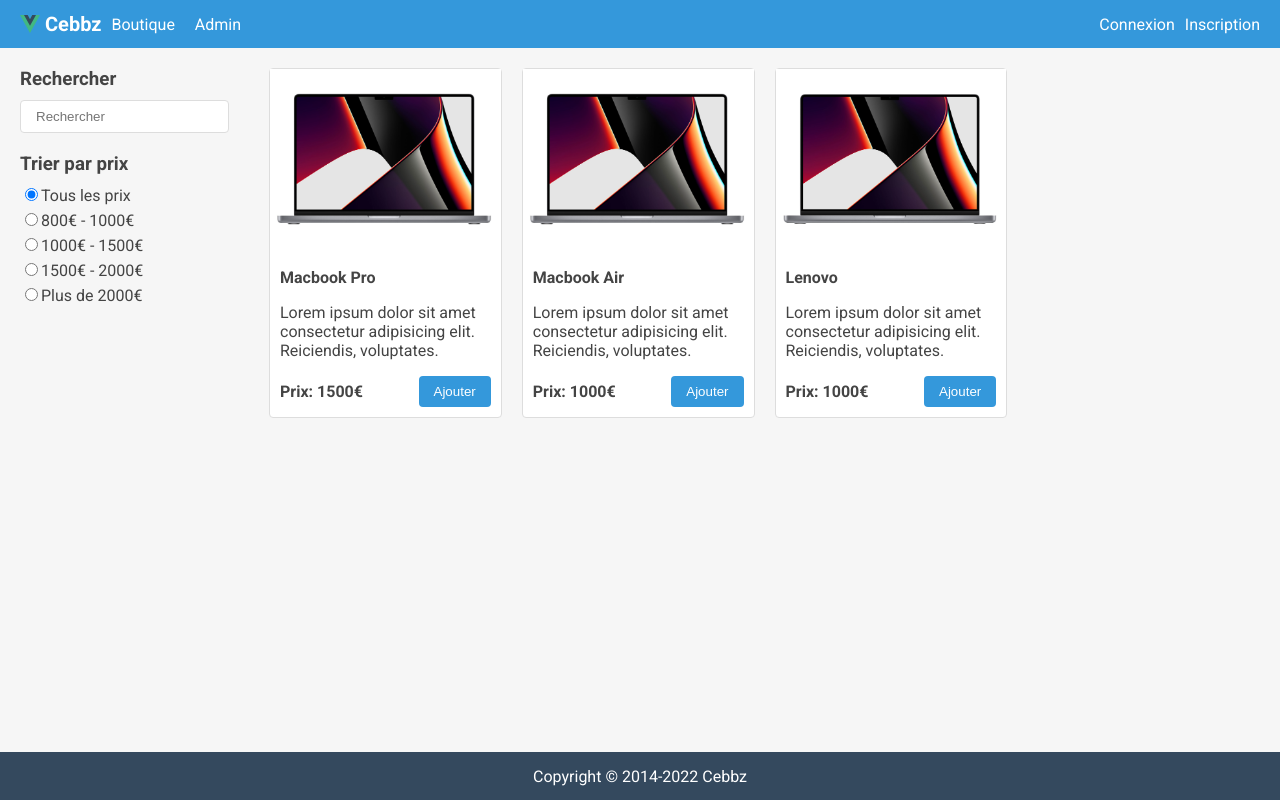
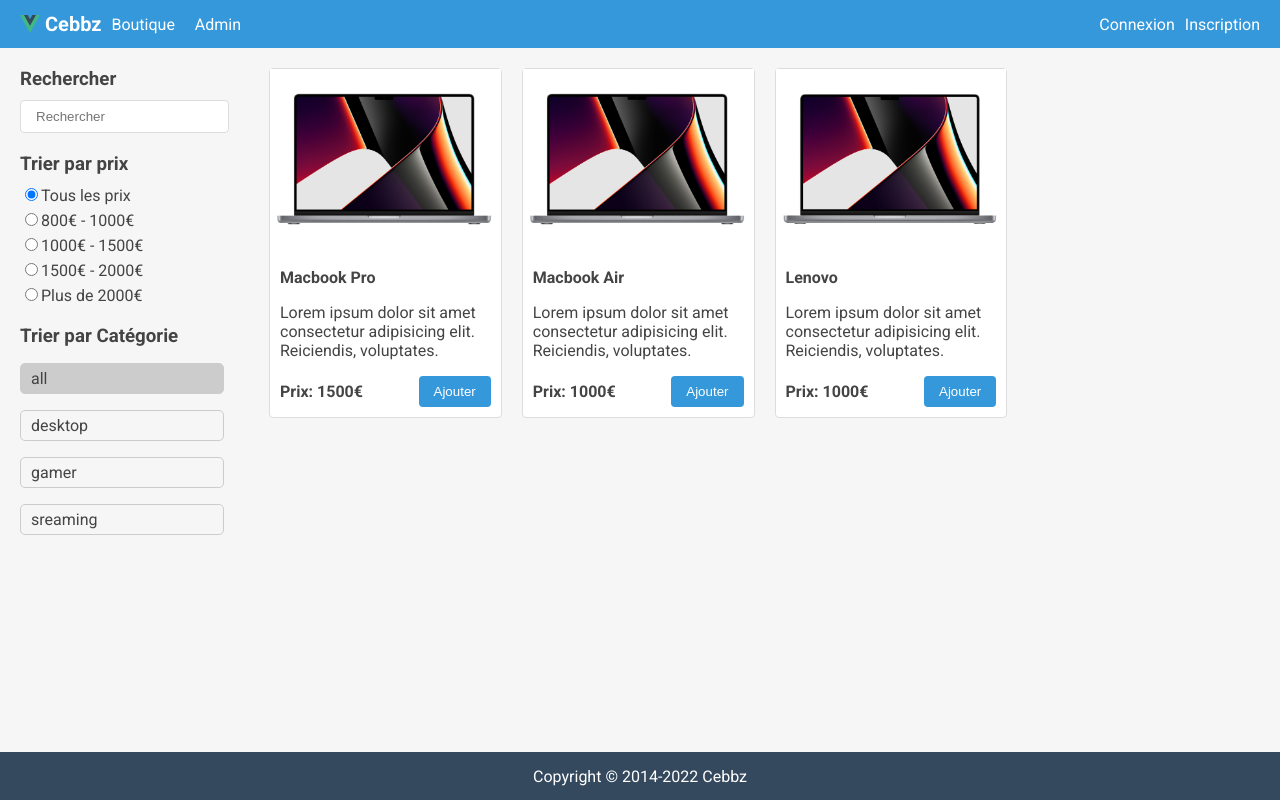
Before and after one commit to cebbz/boutique-front, a Vue app: page / in a window 1280 px wide. Built offline with nearby package versions, Linux system fonts and the light colour scheme; a web font is replaced by a local one.

Commit message:
Filter products by category

```diff
--- a/src/components/Shop/ShopFilters.vue
+++ b/src/components/Shop/ShopFilters.vue
@@ -1,5 +1,5 @@
 <script setup lang="ts">
-import type { FiltersInterface, FilterUpdate } from '@/interfaces';
+import type { Category, FiltersInterface, FilterUpdate } from '@/interfaces';
 
 defineProps<{
     filters: FiltersInterface;
@@ -14,12 +14,16 @@
 
 <template>
     <div class="p-20">
+
+        <!-- Recherche par nom -->
         <section class="mb-20">
             <h3 class=mb-10>Rechercher</h3>
             <input :value="filters.search" @input="emit('updateFilter', {
                 search: ($event.target as HTMLInputElement).value
             })" type="text" placeholder="Rechercher">
         </section>
+
+        <!-- Recherche par prix -->
         <section class="mb-20">
             <h3 class=mb-10>Trier par prix</h3>
             <div class="mb-5"
@@ -33,9 +37,36 @@
                 }}</label>
             </div>
         </section>
+
+        <section class="mb-20">
+            <h3 class=mb-10>Trier par Catégorie</h3>
+            <div class="mb-5">
+                <p class="category" :class="{ selected: filters.category === category }"
+                    v-for="category in (['all', 'desktop', 'gamer', 'sreaming'] as Category[])"
+                    @click="emit('updateFilter', { category })"> {{
+        category
+                    }}</p>
+            </div>
+        </section>
     </div>
 </template>
 
 
 <style lang="scss" scoped>
+.category {
+    cursor: pointer;
+    padding: 5px 10px;
+    border-radius: 5px;
+    border: 1px solid #ccc;
+    margin-right: 5px;
+    transition: all 0.2s ease-in-out;
+
+    &:hover {
+        background-color: #ccc;
+    }
+
+    &.selected {
+        background-color: #ccc;
+    }
+}
 </style>
```
